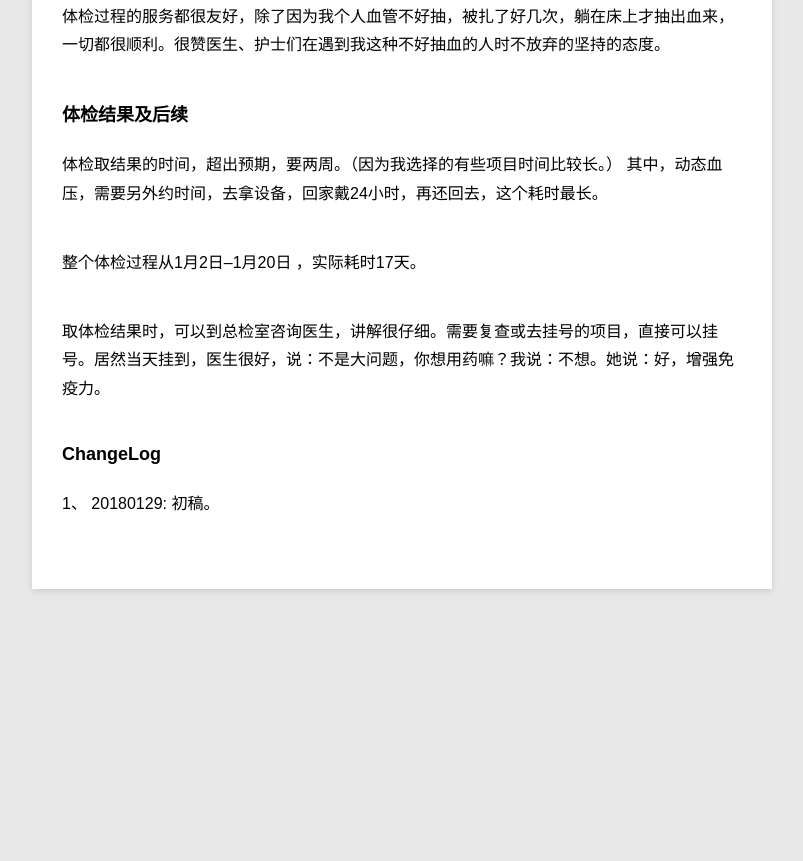
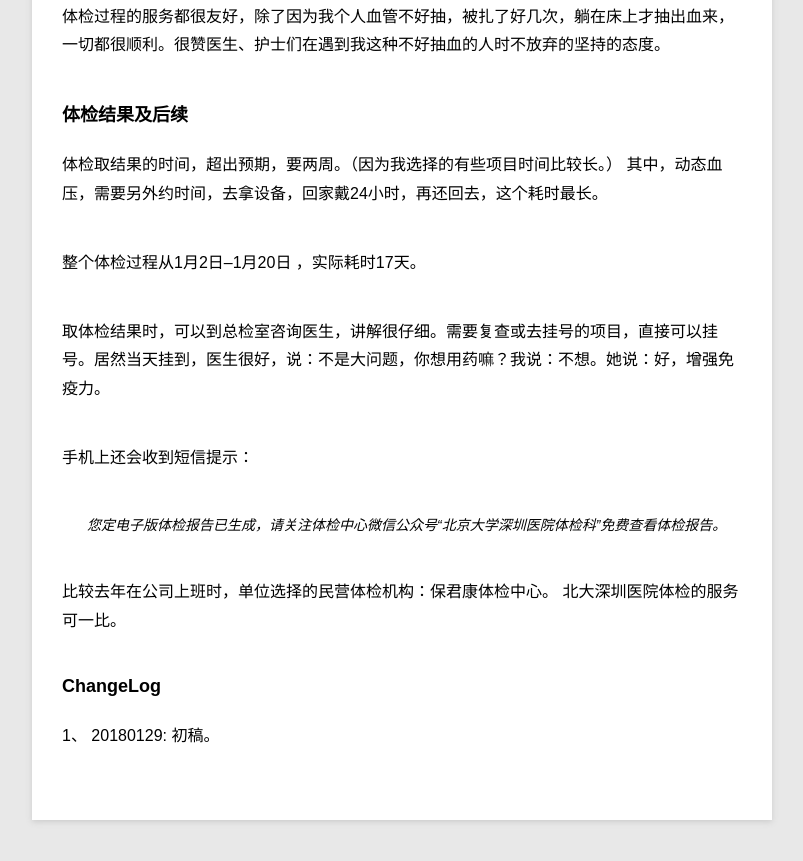
Before and after one commit to violettianjie/violettianjie.github.io, a Jekyll site: the page built from _posts/blog/2018-01-29-phyexam.md, in a window 1280 px wide and 900 px high, scrolled down 1508 px. Shown: the top 861 px of the window, without its empty margins (78-881 px from the left). Built offline with Jekyll 4.4.1, drawn with Linux system fonts in a browser that asks for light colours; before the commit the page ends 2177 px from its top, so only the background shows below that.

Commit message:
Update 2018-01-29-phyexam.md

```diff
--- a/_posts/blog/2018-01-29-phyexam.md
+++ b/_posts/blog/2018-01-29-phyexam.md
@@ -48,6 +48,11 @@ category: blog
 
 取体检结果时，可以到总检室咨询医生，讲解很仔细。需要复查或去挂号的项目，直接可以挂号。居然当天挂到，医生很好，说：不是大问题，你想用药嘛？我说：不想。她说：好，增强免疫力。
 
+手机上还会收到短信提示：
+
+> 您定电子版体检报告已生成，请关注体检中心微信公众号“北京大学深圳医院体检科”免费查看体检报告。
+
+比较去年在公司上班时，单位选择的民营体检机构：保君康体检中心。 北大深圳医院体检的服务可一比。
 
 ### ChangeLog
 
```
